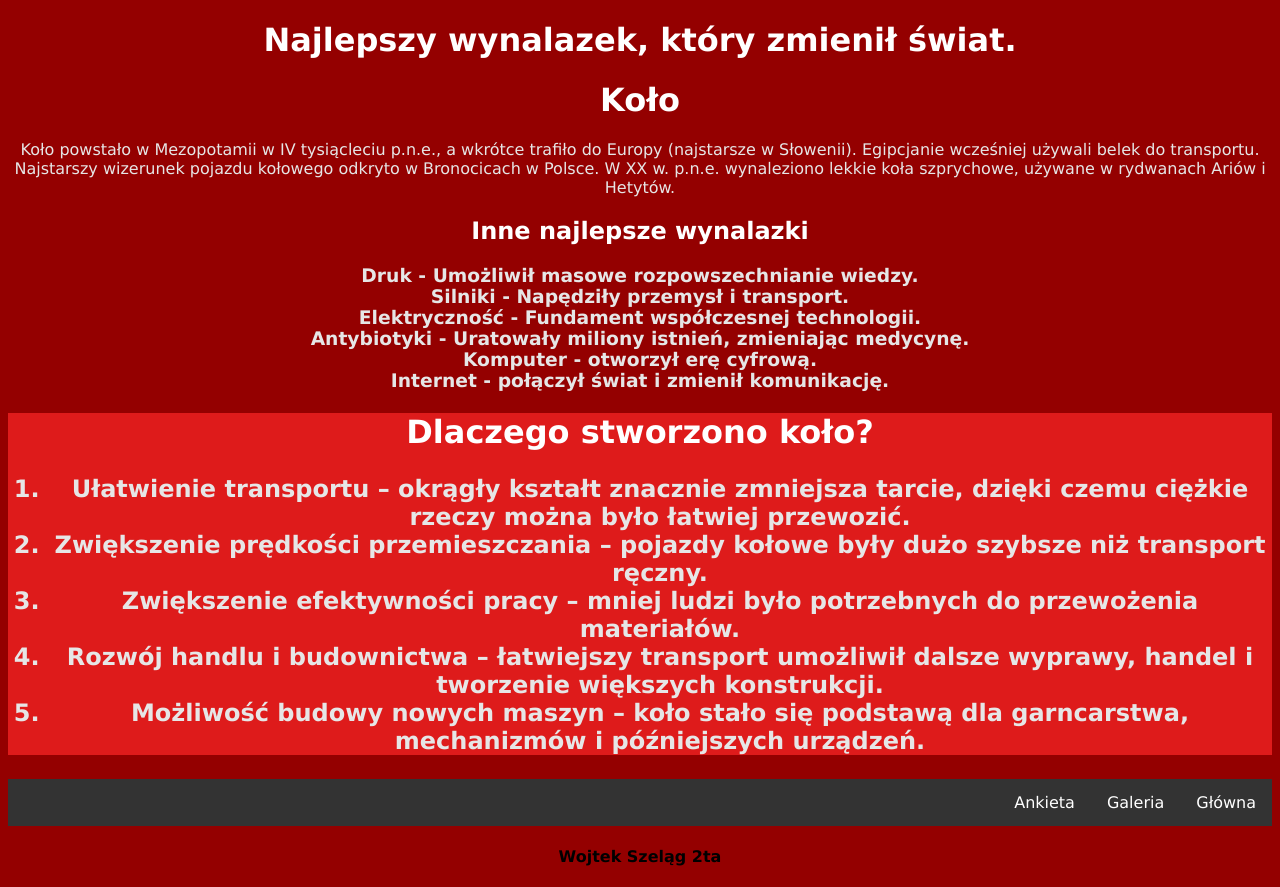
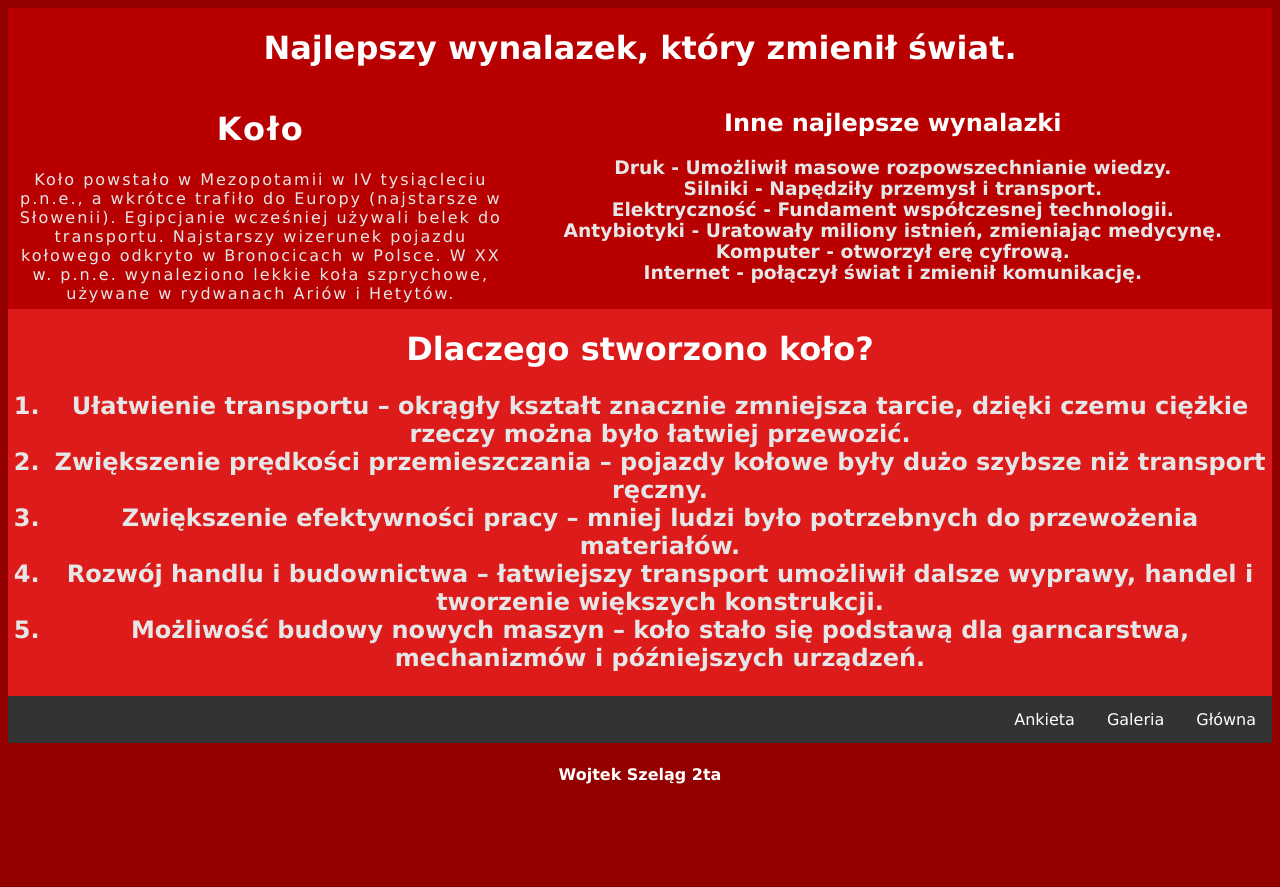
Before and after one commit to Woj0wnik/7-cud-w, a plain HTML site: page WojtekSzelag.html in a window 1280 px wide. After the commit the page ends 805 px from the top, so only its background shows below. Drawn offline with Linux system fonts and the light colour scheme.

Commit message:
Update WojtekSzelag.html

```diff
--- a/WojtekSzelag.html
+++ b/WojtekSzelag.html
@@ -4,16 +4,13 @@
   <meta charset="UTF-8">
   <title>7 najlepszych wynalazków</title>
   <link rel="stylesheet" href="styl.css">
+  <meta name="viewport" content="width=device-width, initial-scale=1.0">
 </head>
 <body>
+  <div class="grid-container">
+  <header class="header"><h1>Najlepszy wynalazek, który zmienił świat.</h1></header>
 
-  <header><h1>Najlepszy wynalazek, który zmienił świat.</h1></header>
-
-  <nav>
-
-  </nav>
-
-  <main>
+  <main class="main">
     <h1>Koło</h1>
     <p>
   Koło powstało w Mezopotamii w IV tysiącleciu p.n.e., a wkrótce trafiło do Europy (najstarsze w Słowenii). Egipcjanie wcześniej używali belek do transportu. Najstarszy wizerunek pojazdu kołowego odkryto w Bronocicach w Polsce. W XX w. p.n.e. wynaleziono lekkie koła
@@ -21,7 +18,7 @@
     </p>
   </main>
 
-  <aside>
+  <aside class="aside">
     <h1>
       Inne najlepsze wynalazki
     </h1>
@@ -35,7 +32,7 @@
     </h3>
   </aside>
 
-  <div>
+  <div class="divj">
     <h1>Dlaczego stworzono koło?</h1>
     <h2>
       <ol>
@@ -48,7 +45,7 @@
     </h2>
   </div>
 
-      <div>
+    <div class="divd">
         <ul>
             <li><a href="WojtekSzelag.html">Główna</a></li>
             <li><a href="galeria.html">Galeria</a></li>
@@ -56,7 +53,7 @@
         </ul>
     </div>
 
-  <footer><h4>Wojtek Szeląg 2ta</h4></footer>
-
+  <footer class="footer"><h4>Wojtek Szeląg 2ta</h4></footer>
+</div>
 </body>
 </html>
```
